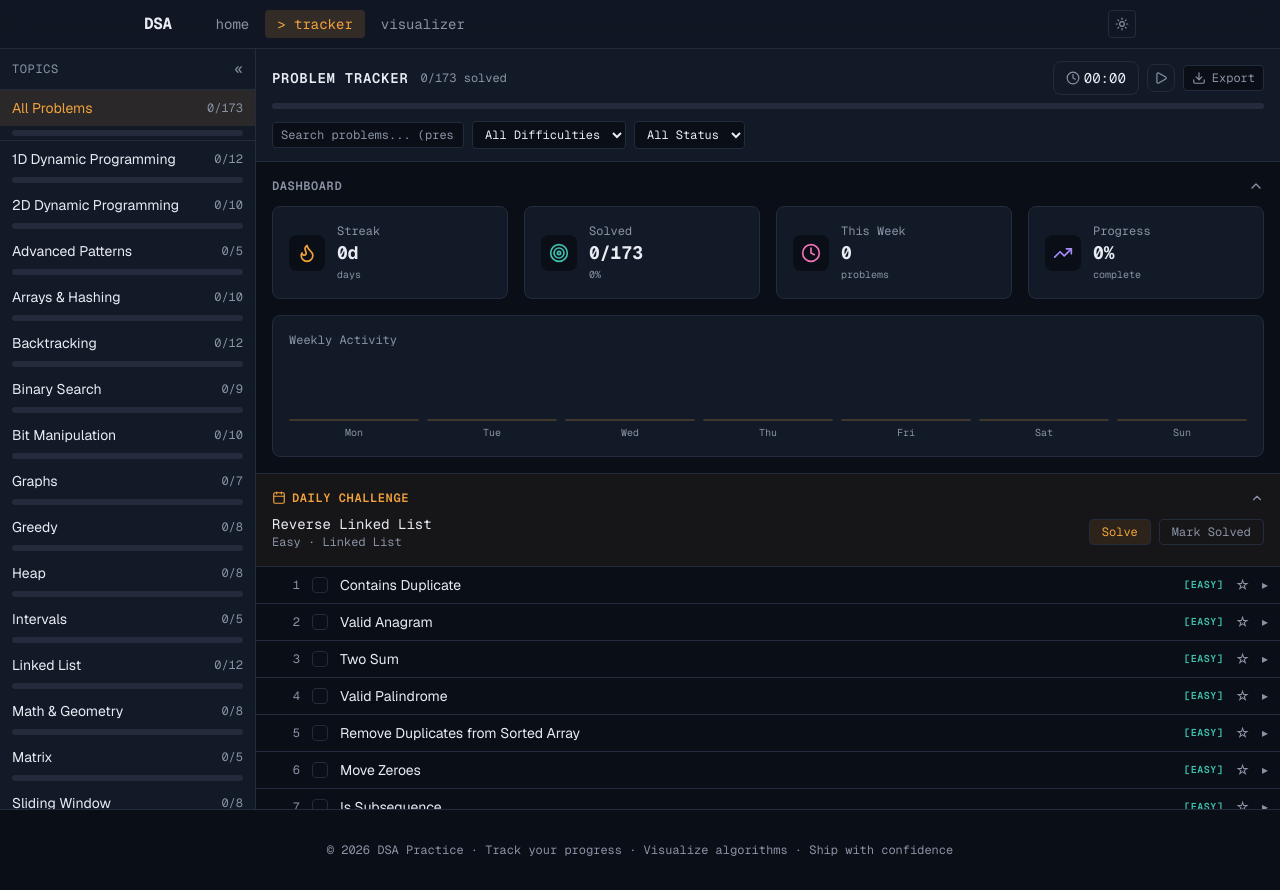
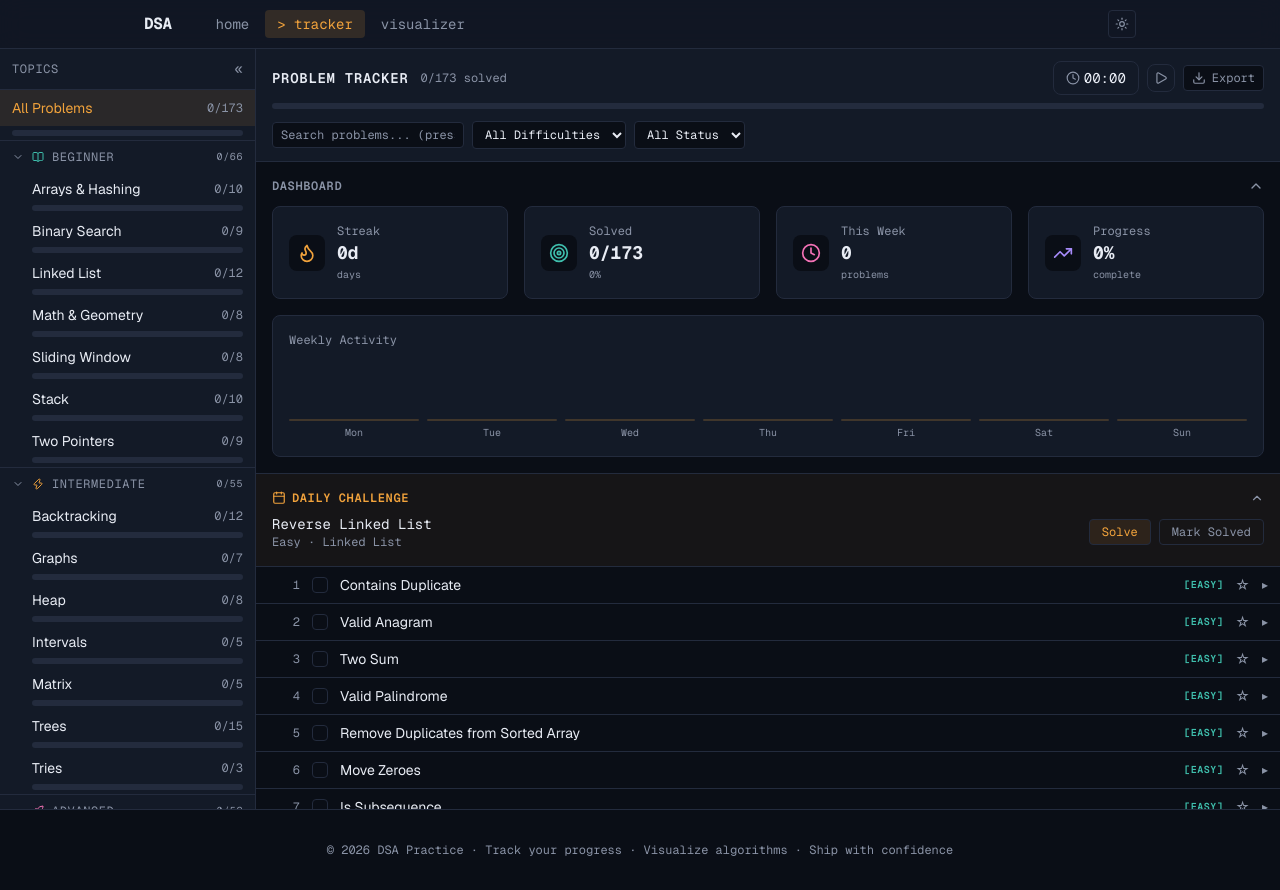
Before and after one commit to gBashCode/DSA-PROJECT, a Next.js app: page /tracker in a window 1280 px wide. Built offline with nearby package versions, Linux system fonts and the light colour scheme.

Commit message:
Reorganize tracker sidebar by difficulty tier (Beginner/Intermediate/Advanced)

```diff
--- a/src/components/tracker/sidebar.tsx
+++ b/src/components/tracker/sidebar.tsx
@@ -1,7 +1,9 @@
 "use client";
 
+import { useState } from "react";
 import { cn } from "@/lib/utils";
 import ProgressBar from "./progress-bar";
+import { ChevronDown, ChevronRight, BookOpen, Zap, Rocket } from "lucide-react";
 
 interface TopicStats {
   topic: string;
@@ -17,6 +19,50 @@ interface SidebarProps {
   onToggleCollapse: () => void;
 }
 
+const topicToTier: Record<string, string> = {
+  "Arrays & Hashing": "beginner",
+  "Two Pointers": "beginner",
+  "Sliding Window": "beginner",
+  "Prefix Sum": "beginner",
+  "Binary Search": "beginner",
+  "Sorting & Comparators": "beginner",
+  "Stack": "beginner",
+  "Recursion": "beginner",
+  "Linked List": "beginner",
+  "Fast & Slow Pointers": "intermediate",
+  "Monotonic Stack": "intermediate",
+  "Queue & Deque": "intermediate",
+  "Heap": "intermediate",
+  "Merge Intervals": "intermediate",
+  "Trie": "intermediate",
+  "Binary Tree DFS": "intermediate",
+  "Binary Tree BFS": "intermediate",
+  "Graph DFS": "intermediate",
+  "Graph BFS": "intermediate",
+  "Backtracking": "intermediate",
+  "Trees": "intermediate",
+  "Tries": "intermediate",
+  "Intervals": "intermediate",
+  "Matrix": "intermediate",
+  "Dynamic Programming (1D)": "advanced",
+  "1D Dynamic Programming": "advanced",
+  "Dynamic Programming (2D)": "advanced",
+  "2D Dynamic Programming": "advanced",
+  "Greedy": "advanced",
+  "Union Find": "advanced",
+  "Topological Sort": "advanced",
+  "Bit Manipulation": "advanced",
+  "Advanced Patterns": "advanced",
+  "Math & Geometry": "beginner",
+  "Graphs": "intermediate",
+};
+
+const tiers = [
+  { key: "beginner", title: "Beginner", icon: BookOpen, color: "text-accent-teal", bg: "bg-accent-teal/10" },
+  { key: "intermediate", title: "Intermediate", icon: Zap, color: "text-accent-amber", bg: "bg-accent-amber/10" },
+  { key: "advanced", title: "Advanced", icon: Rocket, color: "text-accent-rose", bg: "bg-accent-rose/10" },
+];
+
 export default function Sidebar({
   topics,
   activeTopic,
@@ -24,8 +70,24 @@ export default function Sidebar({
   collapsed,
   onToggleCollapse,
 }: SidebarProps) {
+  const [expandedTiers, setExpandedTiers] = useState<Record<string, boolean>>({
+    beginner: true,
+    intermediate: true,
+    advanced: true,
+  });
+
   const totalAll = topics.reduce((s, t) => s + t.total, 0);
   const solvedAll = topics.reduce((s, t) => s + t.solved, 0);
+
+  const topicsByTier = {
+    beginner: topics.filter((t) => (topicToTier[t.topic] || "beginner") === "beginner"),
+    intermediate: topics.filter((t) => (topicToTier[t.topic] || "intermediate") === "intermediate"),
+    advanced: topics.filter((t) => (topicToTier[t.topic] || "advanced") === "advanced"),
+  };
+
+  const toggleTier = (tier: string) => {
+    setExpandedTiers((prev) => ({ ...prev, [tier]: !prev[tier] }));
+  };
 
   return (
     <aside
@@ -72,14 +134,43 @@ export default function Sidebar({
 
           <div className="border-t border-border" />
 
-          {topics.map((t) => (
+          {tiers.map((tier) => {
+            const Icon = tier.icon;
+            const tierTopics = topicsByTier[tier.key as keyof typeof topicsByTier];
+            const tierTotal = tierTopics.reduce((s, t) => s + t.total, 0);
+            const tierSolved = tierTopics.reduce((s, t) => s + t.solved, 0);
+            const isExpanded = expandedTiers[tier.key];
+
+            if (tierTopics.length === 0) return null;
+
+            return (
+              <div key={tier.key}>
+                <button
+                  onClick={() => toggleTier(tier.key)}
+                  className="flex w-full items-center gap-2 px-3 py-2 text-left text-xs font-mono uppercase tracking-wider text-text-muted hover:bg-border/30 transition-colors"
+                >
+                  {isExpanded ? (
+                    <ChevronDown className="w-3 h-3 shrink-0" />
+                  ) : (
+                    <ChevronRight className="w-3 h-3 shrink-0" />
+                  )}
+                  <Icon className={cn("w-3 h-3 shrink-0", tier.color)} />
+                  <span className="flex-1">{tier.title}</span>
+                  <span className="text-[10px] text-text-muted">
+                    {tierSolved}/{tierTotal}
+                  </span>
+                </button>
+
+                {isExpanded && (
+                  <div>
+                    {tierTopics.map((t) => (
                       <div key={t.topic}>
                         <button
                           onClick={() =>
                             onSelectTopic(activeTopic === t.topic ? null : t.topic)
                           }
                           className={cn(
-                  "flex w-full items-center gap-2 px-3 py-2 text-left text-sm transition-colors",
+                            "flex w-full items-center gap-2 pl-8 pr-3 py-1.5 text-left text-sm transition-colors",
                             activeTopic === t.topic
                               ? "bg-accent-amber/10 text-accent-amber"
                               : "text-text hover:bg-border/50"
@@ -90,13 +181,20 @@ export default function Sidebar({
                             {t.solved}/{t.total}
                           </span>
                         </button>
-              <div className="px-3 pb-1">
+                        <div className="pl-8 pr-3 pb-1">
                           <ProgressBar value={t.solved} max={t.total} />
                         </div>
                       </div>
                     ))}
                   </div>
                 )}
+
+                <div className="border-t border-border" />
+              </div>
+            );
+          })}
+        </div>
+      )}
     </aside>
   );
 }
```
Lines whose indentation alone changed are shown as unchanged.
